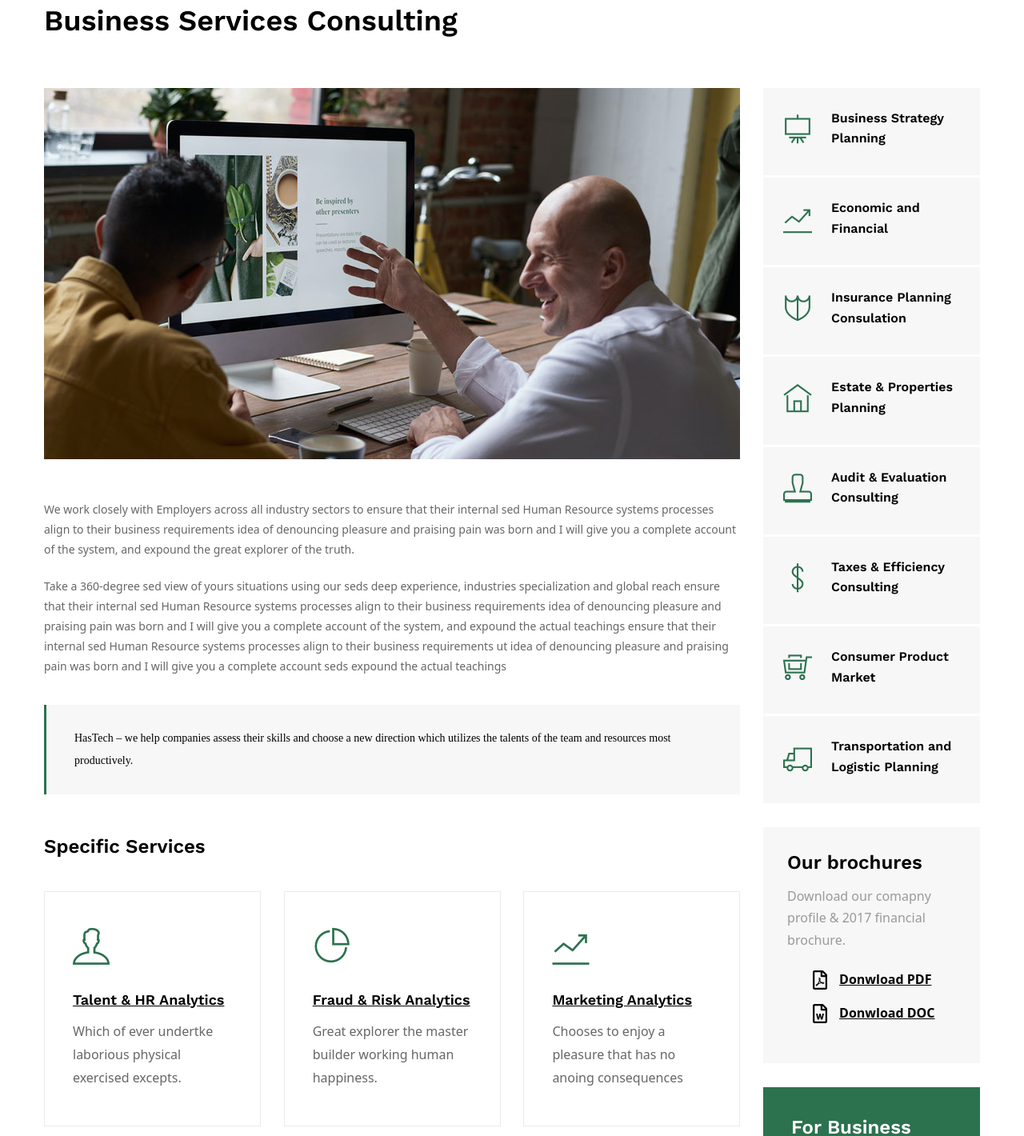
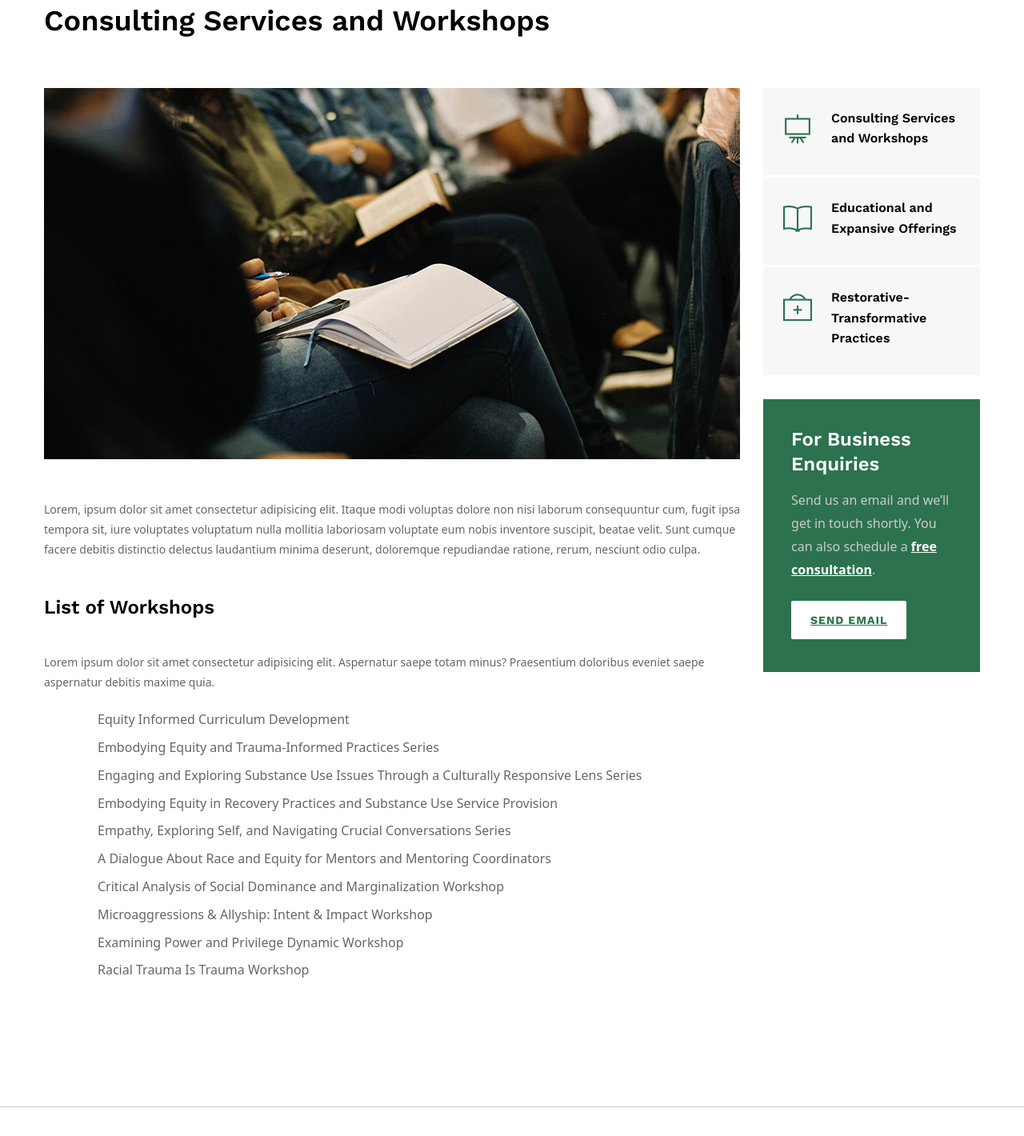
Before and after one commit to JonayahJ/ejhfutures, a website with bundled scripts: page consulting-services.html in a window 1280 px wide. Shown: the part 260-1680 px from the top of the page at 80% size. Built offline with nearby package versions, Linux system fonts and the light colour scheme; a web font is replaced by a local one.

Commit message:
services 2 done

```diff
--- a/consulting-services.html
+++ b/consulting-services.html
@@ -159,7 +159,7 @@
     	<div class="auto-container">
 			<!-- Service Title Box -->
 			<div class="service-title-box">
-				<h2>Business Services Consulting</h2>
+				<h2>Consulting Services and Workshops</h2>
 			</div>
         	<div class="row clearfix">
 
@@ -168,115 +168,31 @@
 					<div class="service-detail">
 						<div class="inner-box">
 							<div class="image">
-								<img src="images/resource/service-1.jpg" alt="" />
+								<img src="images/resource/service-2.png" alt="People sitting in auditorium for conference" />
 							</div>
 							<div class="lower-content">
-								<p>We work closely with Employers across all industry sectors to ensure that their internal sed Human Resource systems processes align to their business requirements idea of denouncing pleasure and praising pain was born and I will give you a complete account of the system, and expound the great explorer of the truth.</p>
-								<p>Take a 360-degree sed view of yours situations using our seds deep experience, industries specialization and global reach ensure that their internal sed Human Resource systems processes align to their business requirements idea of denouncing pleasure and praising pain was born and I will give you a complete account of the system, and expound the actual teachings ensure that their internal sed Human Resource systems processes align to their business requirements ut idea of denouncing pleasure and praising pain was born and I will give you a complete account seds expound the actual teachings</p>
-								<blockquote>
-									HasTech – we help companies assess their skills and choose a new direction which utilizes the talents of the team and resources most productively.
-								</blockquote>
-								<h4>Specific Services</h4>
-								<div class="row clearfix">
+								<p>Lorem, ipsum dolor sit amet consectetur adipisicing elit. Itaque modi voluptas dolore non nisi laborum consequuntur cum, fugit ipsa tempora sit, iure voluptates voluptatum nulla mollitia laboriosam voluptate eum nobis inventore suscipit, beatae velit. Sunt cumque facere debitis distinctio delectus laudantium minima deserunt, doloremque repudiandae ratione, rerum, nesciunt odio culpa.</p>
 
-									<!-- Service Block -->
-									<div class="service-block style-two col-lg-4 col-md-6 col-12">
-										<div class="inner-box">
-											<div class="icon-box">
-												<span class="icon ti-user"></span>
-											</div>
-											<h5><a href="service-detail.html">Talent & HR Analytics</a></h5>
-											<div class="text">Which of ever undertke laborious physical exercised excepts.</div>
-										</div>
+								<br>
+
+								<div class="analysis-columns">
+									<h4>List of Workshops</h4>
+
+									<div class="column ">
+										<p>Lorem ipsum dolor sit amet consectetur adipisicing elit. Aspernatur saepe totam minus? Praesentium doloribus eveniet saepe aspernatur debitis maxime quia.</p>
+											<ul class="list-style-one">
+												<li>Equity Informed Curriculum Development</li>
+												<li>Embodying Equity and Trauma-Informed Practices Series</li>
+												<li>Engaging and Exploring Substance Use Issues Through a Culturally Responsive Lens Series</li>
+												<li>Embodying Equity in Recovery Practices and Substance Use Service Provision</li>
+												<li>Empathy, Exploring Self, and Navigating Crucial Conversations Series</li>
+												<li>A Dialogue About Race and Equity for Mentors and Mentoring Coordinators</li>
+												<li>Critical Analysis of Social Dominance and Marginalization Workshop</li>
+												<li>Microaggressions & Allyship: Intent & Impact Workshop</li>
+												<li>Examining Power and Privilege Dynamic Workshop</li>
+												<li>Racial Trauma Is Trauma Workshop</li>
+											</ul>
 									</div>
-
-									<!-- Service Block -->
-									<div class="service-block style-two col-lg-4 col-md-6 col-12">
-										<div class="inner-box">
-											<div class="icon-box">
-												<span class="icon ti-pie-chart"></span>
-											</div>
-											<h5><a href="service-detail.html">Fraud & Risk Analytics</a></h5>
-											<div class="text">Great explorer the master builder working human happiness.</div>
-										</div>
-									</div>
-
-									<!-- Service Block -->
-									<div class="service-block style-two col-lg-4 col-md-6 col-12">
-										<div class="inner-box">
-											<div class="icon-box">
-												<span class="icon ti-stats-up"></span>
-											</div>
-											<h5><a href="service-detail.html">Marketing Analytics</a></h5>
-											<div class="text">Chooses to enjoy a pleasure that has no anoing consequences</div>
-										</div>
-									</div>
-
-								</div>
-
-								<!-- Analysis Columns -->
-								<div class="analysis-columns">
-									<div class="row clearfix">
-										<!-- Column -->
-										<div class="column col-lg-6 col-md-6 col-sm-12">
-											<h4>Advantages Of Services</h4>
-											<p>Beguiled and demoralized by the charms of pleasure of the moment, so blinded by desire, that they cannot foresee the pain and trouble that are bound to ensue beguiled and demoralized by the charms of pleasure of the moment, so blinded by desire trouble.</p>
-											<ul class="list-style-one">
-												<li>Develop new ideas and market them</li>
-												<li>Build leadership and management skills</li>
-												<li>Improve manufacturing processes</li>
-												<li>Build a business strategy and plan</li>
-												<li>Demoralized by the charm of the moment</li>
-											</ul>
-										</div>
-										<!-- Column -->
-										<div class="column col-lg-6 col-md-6 col-sm-12">
-											<h4>Competitors Research & Analysis</h4>
-											<div class="graph-image">
-												<img src="images/resource/graph.jpg" alt="" />
-											</div>
-										</div>
-									</div>
-								</div>
-								<!-- End Analysis Columns -->
-
-								<div class="accordian-box">
-									<h4>Research Beyond The Business Plan</h4>
-
-									<!--Accordian Box-->
-									<ul class="accordion-box">
-
-										<!--Block-->
-										<li class="accordion block active-block">
-											<div class="acc-btn active"><div class="icon-outer"><span class="icon icofont-plus"></span> <span class="icon icofont-minus"></span></div>Client Prospecting</div>
-											<div class="acc-content current">
-												<div class="content">
-													<div class="accordian-text">We also ensure that the whole team is included in the process and that no one is left out during the turnaround. The most crucial part is ensuring some degree of financial stability during the turnaround.</div>
-												</div>
-											</div>
-										</li>
-
-										<!--Block-->
-										<li class="accordion block">
-											<div class="acc-btn"><div class="icon-outer"><span class="icon icofont-plus"></span> <span class="icon icofont-minus"></span></div>Website Research</div>
-											<div class="acc-content">
-												<div class="content">
-													<div class="accordian-text">We also ensure that the whole team is included in the process and that no one is left out during the turnaround. The most crucial part is ensuring some degree of financial stability during the turnaround.</div>
-												</div>
-											</div>
-										</li>
-
-										<!--Block-->
-										<li class="accordion block">
-											<div class="acc-btn"><div class="icon-outer"><span class="icon icofont-plus"></span> <span class="icon icofont-minus"></span></div>Grant & Funding Research</div>
-											<div class="acc-content">
-												<div class="content">
-													<div class="accordian-text">We also ensure that the whole team is included in the process and that no one is left out during the turnaround. The most crucial part is ensuring some degree of financial stability during the turnaround.</div>
-												</div>
-											</div>
-										</li>
-
-									</ul>
 
 								</div>
 
@@ -293,90 +209,38 @@
                         <div class="sidebar-widget categories-widget">
 
                         	<div class="category-boxed">
-								<a href="#" class="overlay-link"></a>
+								<a href="consulting-services.html" class="overlay-link"></a>
 								<div class="boxed-inner">
 									<div class="icon ti-blackboard"></div>
-									<h6>Business Strategy Planning</h6>
+									<h6>Consulting Services and Workshops</h6>
 								</div>
 							</div>
 
 							<div class="category-boxed">
-								<a href="#" class="overlay-link"></a>
+								<a href="educational-offerings.html" class="overlay-link"></a>
 								<div class="boxed-inner">
-									<div class="icon ti-stats-up"></div>
-									<h6>Economic and Financial</h6>
+									<div class="icon ti-book"></div>
+									<h6>Educational and Expansive Offerings</h6>
 								</div>
 							</div>
 
 							<div class="category-boxed">
-								<a href="#" class="overlay-link"></a>
+								<a href="restorative-practices.html" class="overlay-link"></a>
 								<div class="boxed-inner">
-									<div class="icon ti-shield"></div>
-									<h6>Insurance Planning Consulation</h6>
-								</div>
-							</div>
-
-							<div class="category-boxed">
-								<a href="#" class="overlay-link"></a>
-								<div class="boxed-inner">
-									<div class="icon ti-home"></div>
-									<h6>Estate & Properties Planning</h6>
-								</div>
-							</div>
-
-							<div class="category-boxed">
-								<a href="#" class="overlay-link"></a>
-								<div class="boxed-inner">
-									<div class="icon ti-stamp"></div>
-									<h6>Audit & Evaluation Consulting</h6>
-								</div>
-							</div>
-
-							<div class="category-boxed">
-								<a href="#" class="overlay-link"></a>
-								<div class="boxed-inner">
-									<div class="icon ti-money"></div>
-									<h6>Taxes & Efficiency Consulting</h6>
-								</div>
-							</div>
-
-							<div class="category-boxed">
-								<a href="#" class="overlay-link"></a>
-								<div class="boxed-inner">
-									<div class="icon ti-shopping-cart-full"></div>
-									<h6>Consumer Product Market</h6>
-								</div>
-							</div>
-
-							<div class="category-boxed">
-								<a href="#" class="overlay-link"></a>
-								<div class="boxed-inner">
-									<div class="icon ti-truck"></div>
-									<h6>Transportation and Logistic Planning</h6>
+									<div class="icon ti-support"></div>
+									<h6>Restorative-Transformative Practices</h6>
 								</div>
 							</div>
 
 						</div>
 
-						<!-- brochure Widget -->
-                        <div class="sidebar-widget brochures-widget">
-							<div class="widget-content">
-								<h4>Our brochures</h4>
-								<div class="text">Download our comapny profile & 2017 financial brochure.</div>
-								<ul class="brochure-list">
-									<li><a href="#"><span class="icon far fa-file-pdf"></span>Donwload PDF</a></li>
-									<li><a href="#"><span class="icon far fa-file-word"></span>Donwload DOC</a></li>
-								</ul>
-							</div>
-						</div>
-
 						<!-- Enquiry Widget -->
                         <div class="sidebar-widget enquiry-widget">
 							<div class="widget-content">
-								<h4>For Business Enquiry</h4>
-								<div class="text">You can also send us an email and we’ll get in touch shortly, or Troll Free</div>
-								<div class="number">Number :<a href="tel:+91-00-700-6202">(+91) 00-700-6202.</a></div>
-								<a href="#" class="theme-btn btn-style-two"><span class="txt">Send Email</span></a>
+								<h4>For Business Enquiries</h4>
+								<div class="text">Send us an email and we’ll get in touch shortly. You can also schedule a <a href="scheduler.html" style="color: white; font-weight: 700;">free consultation</a>.</div>
+                                <br>
+								<a href="mailto:michael@ejhfutures.com" class="theme-btn btn-style-two" target="_blank"><span class="txt">Send Email</span></a>
 							</div>
 						</div>
 
@@ -386,6 +250,9 @@
 			</div>
 		</div>
 	</div>
+
+	<!-- Horizontal Line -->
+	<hr size="3", color=black>
 
 	<!-- Main Footer -->
     <footer class="main-footer">
```
Also changed, not shown: images/resource/service-2.png (added).
